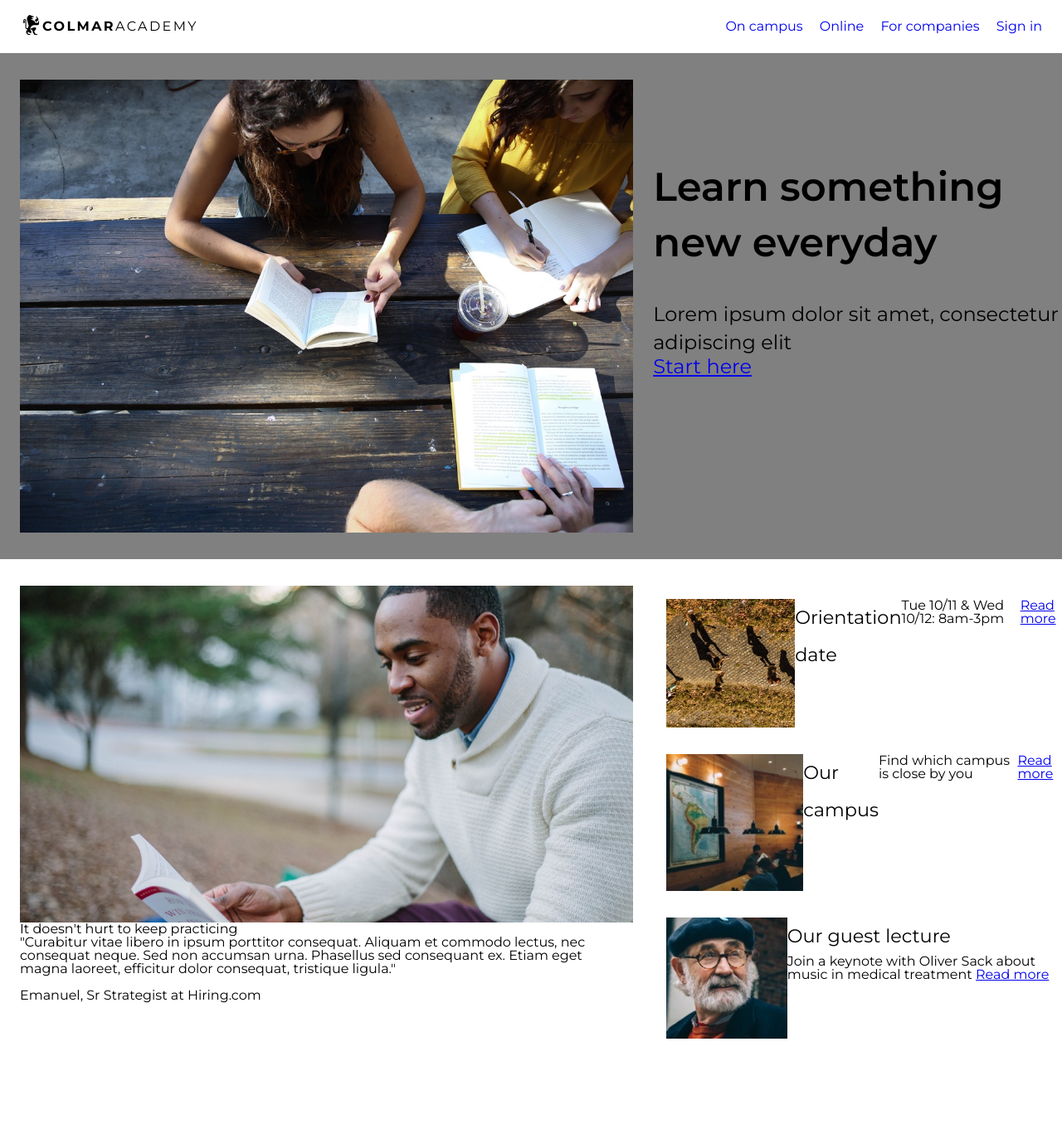
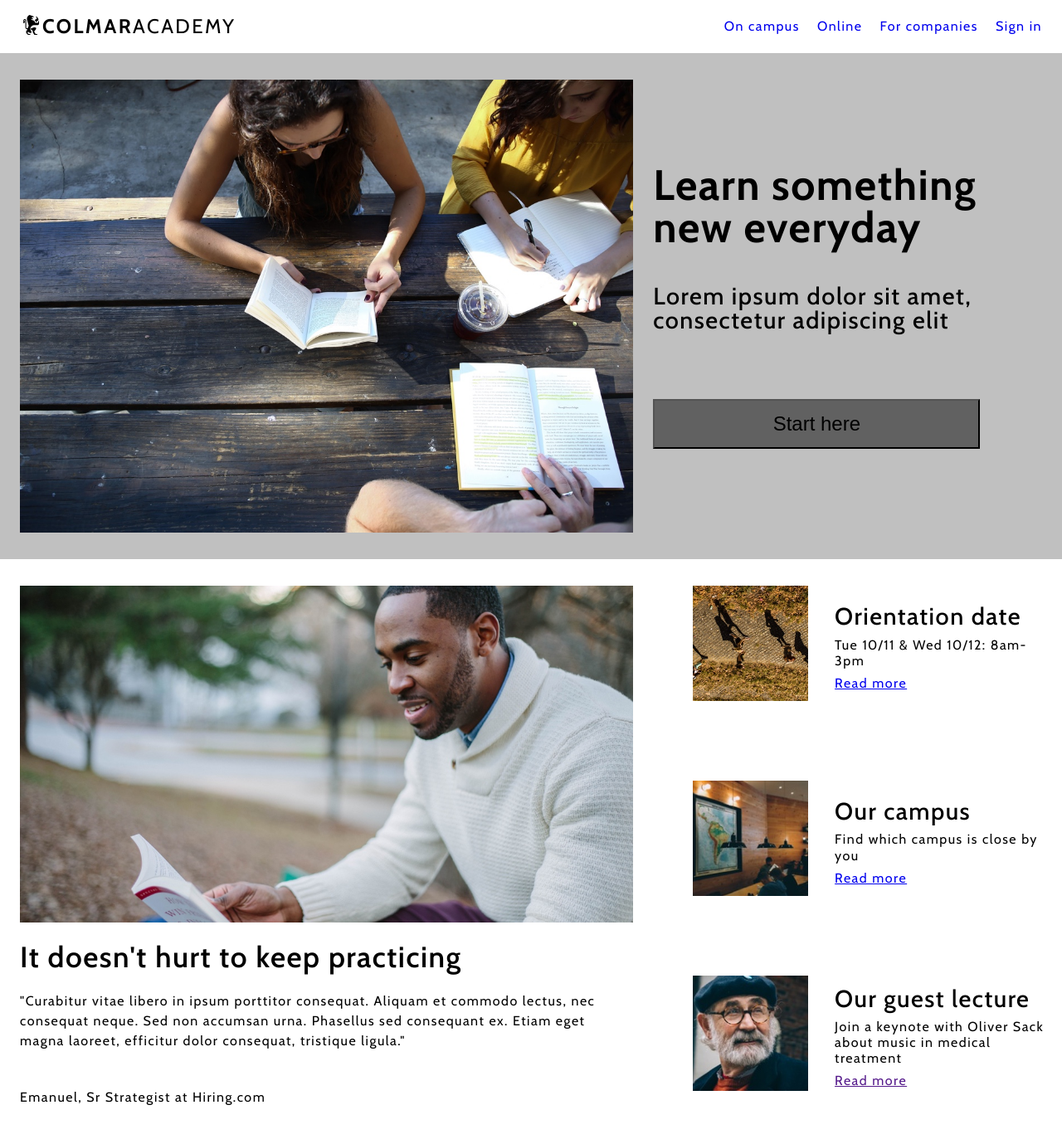
Before and after one commit to ACSGD/Colmar_Academy, a plain HTML site: page index.html in a window 1280 px wide. Shown: the whole page at 83% size. Before the commit the page ends 1268 px from the top, so only its background shows below. Drawn offline with nearby package versions, Linux system fonts and the light colour scheme.

Commit message:
first 2 rows

```diff
--- a/index.html
+++ b/index.html
@@ -3,7 +3,7 @@
   <head>
     <meta charset="utf-8">
     <link style="text/css" rel="stylesheet" href="./resources/css/reset.css">
-    <link href="https://fonts.googleapis.com/css?family=Montserrat:400,600,700,800" rel="stylesheet">
+    <link href="https://fonts.googleapis.com/css?family=Cabin:400,500,600,700" rel="stylesheet">
     <linl style="text/css" rel="stylesheet" href="https://maxcdn.boostrapcdn.com/font-awesome/4.7.0/css/font-awesome.css">
     <link style="text/css" rel="stylesheet" href="./resources/css/style.css">
 
@@ -14,67 +14,62 @@
     <header>
       <div class="logo">
         <img src="./resources/images/ic-logo.svg" alt="lion logo">
-        <span style="font-weight: bold">COLMAR</span><span>ACADEMY</span>
+        <span style="font-weight: 700">COLMAR</span><span>ACADEMY</span>
       </div>
       <nav>
         <!--Desktop links-->
         <div class="desktop-nav">
-          <span>
-              <a href="#">On campus</a>
-            </span>
-            <span>
-              <a href="#">Online</a>
-            </span>
-            <span>
-              <a href="#">For companies</a>
-            </span>
-            <span>
-              <a href="#">Sign in</a>
-            </span>
+          <ul>
+              <a href="#"><li>On campus</li></a>
+              <a href="#"><li>Online</li></a>
+              <a href="#"><li>For companies</li></a>
+              <a href="#"><li>Sign in</li></a>
+            </ul>
           </div>
           <!--Mobile links-->
           <div class="mobile-nav">
-            <span>
+            <ul>
                 <a href="#">
-                  <img src="./resources/images/ic-on-campus.svg">
+                  <li><img src="./resources/images/ic-on-campus.svg"></li>
                 </a>
-              </span>
-              <span>
+
                 <a href="#">
-                  <img src="./resources/images/ic-online.svg">
+                  <li><img src="./resources/images/ic-online.svg"></li>
                 </a>
-              </span>
-              <span>
+
                 <a href="#">
-                  <img src="./resources/images/ic-login.svg">
+                  <li><img src="./resources/images/ic-login.svg"></li>
                 </a>
-              </span>
             </div>
           </nav>
       </header>
 
-      <!--Main Section-->
-      <div id="top-row">
+      <!--Main Section Top Row-->
+      <div id="top-section">
         <div class="container">
+
           <div class="column-left">
             <div class="image-content">
               <img src="./resources/images/banner.jpg" alt="3 students studying together on a picnic table outside">
             </div>
           </div>
+
           <div class="column-right">
             <div class="info-content">
               <h1>Learn something new everyday</h1>
               <h3>Lorem ipsum dolor sit amet, consectetur adipiscing elit</h3>
             </div>
-            <a href="#" class="btn">Start here</a>
+
+            <a href="#"><button class="button">Start here</button></a>
           </div>
         </div>
       </div>
-
+      <!--Main Section Second Row-->
       <!--Information-Main Column-->
 
-        <div id="second-row">
+        <div id="second-section">
           <div class="container">
+
             <div class="column-left">
               <div class="image-content">
                 <img src="./resources/images/information-main.jpg" alt="a man wearing a white sweater reading a textbook">
@@ -97,10 +92,13 @@
                 <div class="mobile-image-content">
                   <img src="./resources/images/information-orientation-mobile.jpg" alt="mobile image version, students walking outside on a winding cobbled stone path in the day with their shadows casting next to them">
                 </div>
+                <div class="content">
                   <h3>Orientation date</h3>
-                  <span>Tue 10/11 &amp; Wed 10/12: 8am-3pm</span>
+                  <p>Tue 10/11 &amp; Wed 10/12: 8am-3pm</p>
                   <a href="#">Read more</a>
                 </div>
+              </div>
+
               <div class="item">
                 <div class="image-content">
                   <img src="./resources/images/information-campus.jpg" alt="students studying in campus coffee shop that has a world map hanging on the wall">
@@ -108,10 +106,13 @@
                 <div class="mobile-image-content">
                   <img src="./resources/images/information-campus-mobile.jpg" alt="mobile image version, students studying in campus coffee shop that has a world map hanging on the wall">
                 </div>
+                <div class="content">
                   <h3>Our campus</h3>
-                  <span>Find which campus is close by you</span>
+                  <p>Find which campus is close by you</p>
                   <a href="#">Read more</a>
                 </div>
+              </div>
+
               <div class="item">
                 <div class="image-content">
                   <img src="./resources/images/information-guest-lecture.jpg" alt="an intellectual looking, older man with a full silver beard, wearing a round tortoise-shell eye glasses and a black beret">
@@ -121,9 +122,11 @@
                 </div>
                   <div class="content">
                   <h3>Our guest lecture</h3>
-                  <span>Join a keynote with Oliver Sack about music in medical treatment</span>
-                  <a href="#">Read more</a>
+                  <p>Join a keynote with Oliver Sack about music in medical treatment</p>
+                  <a href>Read more</a>
                 </div>
+              </div>
+
             </div>
           </div>
         </div>
--- a/resources/css/style.css
+++ b/resources/css/style.css
@@ -1,7 +1,26 @@
 
 html{
-  font-family: Montserrat;
+  display: block;
+  font-family: 'Cabin','sans-serif';
+  font-size: 16px;
+  letter-spacing: 1.5px;
 }
+
+h1{
+ font-size: 3.2em;
+ font-weight: 700;
+}
+
+h2{
+  font-size: 2.2em;
+  font-weight: 600;
+}
+
+h3{
+  font-size: 1.8em;
+  font-weight: 500;
+}
+
 
 /*Header Menu*/
 header{
@@ -19,13 +38,17 @@ header{
   padding-left: 24px;
   letter-spacing: 0.15em
 }
+header span{
+  font-size: 24px;
+
+}
 nav{
   text-align: right;
   flex-grow: 1;
   padding-right: 24px;
 }
 
-nav span{
+nav ul li{
   display: inline-block;
   padding-left: 16px;
 }
@@ -44,14 +67,14 @@ nav a{
 
 .column-left{
   width: 60%;
-  padding: 32px 24px;
+  padding: 32px 12px 32px 24px;
 }
 
 .column-right{
   width: 40%;
   display: flex;
   flex-direction: column;
-  padding-top: 32px;
+  padding-left: 12px;
 }
 
 img{
@@ -62,49 +85,94 @@ img{
 .image-content{
   overflow: hidden;
 }
-
-#top-row{
-  background-color: grey;
+/*Top Row - Column Right*/
+#top-section{
+  background-color: #C0C0C0;
   float: left;
 }
-
-#top-row h1{
- padding-top: 2em;
- font-size: 3em;
- font-weight: 600;
- line-height: 1.4em;
+#top-section .column-right{
+  align-self: center;
 }
 
-#top-row h3{
-  font-size: 1.5em;
-  padding-top: 1.5em;
-  line-height: 1.4em;
+#top-section .info-content{
+  width: 80%;
+}
+#top-section h1{
+  line-height: 1em;
 }
 
-#top-row a{
+#top-section h3{
+  padding-top: 1.5em;
+}
+
+#top-section a{
   align-content: center;
   font-size: 1.5em;
 }
 
-.btn{
+button{
+  width: 80%;
+  height: 2.5em;
+  align-self: center;
+  margin-top: 3em;
+  cursor: pointer;
+  font-size: 1em;
+  background-color: #616161;
 
 }
 
-/*Information - Main Column*/
-#second-row{
-float: left;
+button:hover{
+  background-color: black;
+  color: white;
 }
 
-#second-row .mobile-image-content{
+/*Second Section*/
+#second-section{
+float: left;
+background-color: white;
+}
+
+#second-section .mobile-image-content{
   display: none;
 }
 
-.column-right .item{
-  padding: 1rem 0 1rem 1rem;
+#second-section h2{
+  padding: 24px 0;
+}
+#second-section h3{
+  padding: 15px 0;
+}
+/*Second Section - Column Left*/
+#second-section .column-left p{
+  line-height: 1.5em;
+  padding-bottom: 32px;
+}
+
+/*Second Section - Column Right*/
+#second-section .column-right .content{
+  width: 65%;
+  display: flex;
+  flex-direction: column;
+  align-content: left;
+  align-self: center;
+  line-height: 1.2em;
+}
+
+.column-right .image-content{
+  width: 35%;
+  height: auto;
+  margin: 32px;
+}
+
+#second-section .column-right .item{
+  padding: 0 1em 2em 1em;
   display: flex;
 }
-h3{
-  font-size: 1.4em;
-  font-weight: 500;
-  line-height: 2em;
+
+#second-section .column-right .item:hover{
+  background-color: #D0D0D0;
 }
+
+.column-right a{
+  padding-top: 8px;
+}
```
Lines whose indentation alone changed are shown as unchanged.
